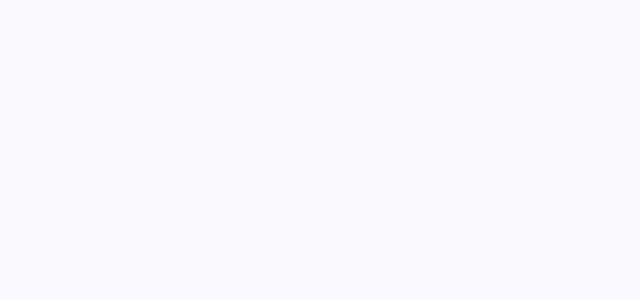
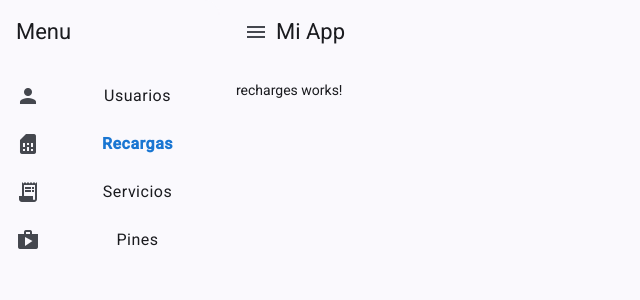
Before and after one commit to kevinbasto/sivetel-front, an Angular app: page /recharges in a window 1280 px wide. Before the commit this address led to /. Shown: the top 300 px of the page, without its empty margins (0-640 px from the left). Built offline with nearby package versions, Linux system fonts and the light colour scheme.

Commit message:
[FEAT]: client laytout implementation

```diff
--- a/src/app/app.routes.ts
+++ b/src/app/app.routes.ts
@@ -4,6 +4,7 @@ import { CreateUser } from './pages/create-user/create-user';
 import { EditUser } from './pages/edit-user/edit-user';
 import { Login } from './pages/login/login';
 import { ClientLayout } from './layouts/client-layout/client-layout';
+import { Recharges } from './pages/recharges/recharges';
 
 export const routes: Routes = [
     {
@@ -26,6 +27,10 @@ export const routes: Routes = [
                 path: 'users/:id',
                 component: EditUser
             },
+            {
+                path: 'recharges',
+                component: Recharges
+            }
         ]
     }
 ];
--- a/src/app/layouts/client-layout/client-layout.html
+++ b/src/app/layouts/client-layout/client-layout.html
@@ -4,9 +4,15 @@
     <mat-sidenav #sidenav mode="side" [(opened)]="opened" class="sidenav">
         <mat-toolbar color="primary">Menu</mat-toolbar>
         <mat-nav-list>
-      <a mat-list-item routerLink="/users" routerLinkActive="active-link">Usuarios</a>
-      <a mat-list-item routerLink="/profile" routerLinkActive="active-link">Perfil</a>
-      <a mat-list-item routerLink="/settings" routerLinkActive="active-link">Configuración</a>
+            @for(route of routes; track $index) {
+            <button mat-list-item [routerLink]="'/'+route.route" >
+                <mat-icon matListItemIcon >
+                    {{route.icon}}
+                </mat-icon>
+                <a   routerLinkActive="active-link"  >{{route.name}}</a>
+            </button>
+
+            }
         </mat-nav-list>
     </mat-sidenav>
 
--- a/src/app/layouts/client-layout/client-layout.scss
+++ b/src/app/layouts/client-layout/client-layout.scss
@@ -20,3 +20,12 @@
   font-weight: bold;
   color: #1976d2; // color primario
 }
+
+
+button{
+    outline: none;
+    border: 0;
+    display: flex;
+    gap: 1rem;
+    align-items: center;
+}
--- a/src/app/layouts/client-layout/client-layout.ts
+++ b/src/app/layouts/client-layout/client-layout.ts
@@ -5,6 +5,7 @@ import { MatToolbarModule } from '@angular/material/toolbar';
 import { MatIconModule } from '@angular/material/icon';
 import { MatListModule } from '@angular/material/list';
 import { MatButtonModule } from '@angular/material/button';
+import { modulesRouting } from '../../../environments/modules-routing';
 
 @Component({
   selector: 'app-client-layout',
@@ -22,6 +23,7 @@ import { MatButtonModule } from '@angular/material/button';
 })
 export class ClientLayout {
   opened = true;
+  routes = modulesRouting;
 
   toggleSidenav() {
     this.opened = !this.opened;
--- /dev/null
+++ b/src/app/pages/recharges/recharges.html
@@ -0,0 +1 @@
+<p>recharges works!</p>
--- /dev/null
+++ b/src/environments/modules-routing.ts
@@ -0,0 +1,22 @@
+export const modulesRouting = [
+    {
+        icon: 'person',
+        name : 'Usuarios',
+        route: 'users'
+    },
+    {
+        icon: 'sim_card',
+        name: 'Recargas',
+        route: 'recharges'
+    },
+    {
+        icon: 'receipt_long',
+        name: 'Servicios',
+        route: 'services'
+    },
+    {
+        icon: 'shop',
+        name: 'Pines',
+        route: 'pins'
+    },
+]
```
Also changed, not shown: src/app/pages/recharges/recharges.ts (added, +11 -0 lines), src/app/pages/recharges/recharges.scss (added), 1 other file (tests, documents, lock files or other folders). Lines whose indentation alone changed are shown as unchanged.
